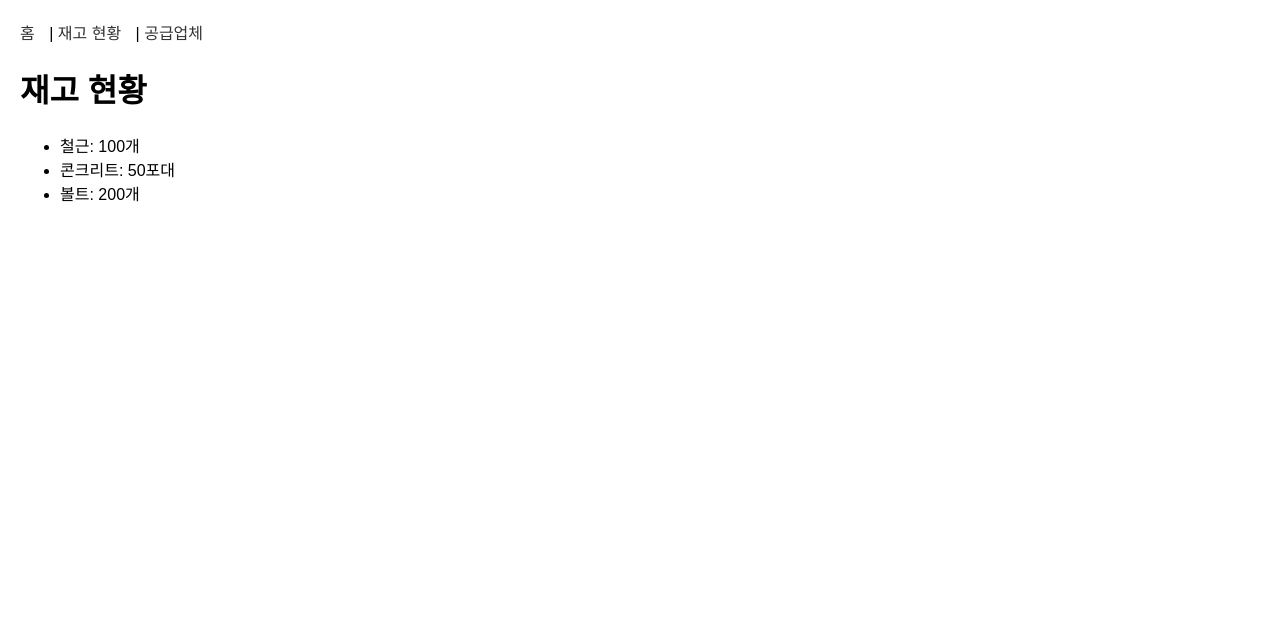
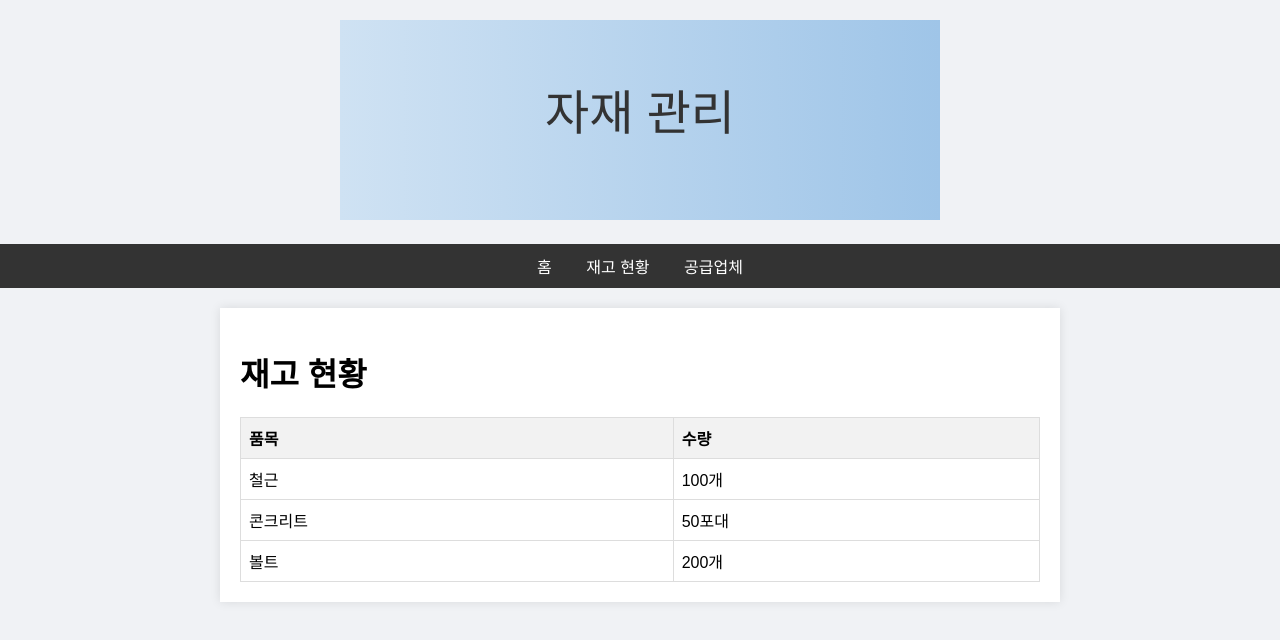
Before and after one commit to wnstj999/testing, a plain HTML site: page inventory.html in a window 1280 px wide. Drawn offline with Linux system fonts and the light colour scheme.

Commit message:
Style materials management pages

```diff
--- a/inventory.html
+++ b/inventory.html
@@ -6,16 +6,26 @@
   <link rel="stylesheet" href="style.css">
 </head>
 <body>
+  <header>
+    <img src="banner.svg" alt="자재 관리 배너" width="600" height="200">
+  </header>
   <nav>
-    <a href="index.html">홈</a> |
-    <a href="inventory.html">재고 현황</a> |
+    <a href="index.html">홈</a>
+    <a href="inventory.html">재고 현황</a>
     <a href="suppliers.html">공급업체</a>
   </nav>
-  <h1>재고 현황</h1>
-  <ul>
-    <li>철근: 100개</li>
-    <li>콘크리트: 50포대</li>
-    <li>볼트: 200개</li>
-  </ul>
+  <main>
+    <h1>재고 현황</h1>
+    <table>
+      <thead>
+        <tr><th>품목</th><th>수량</th></tr>
+      </thead>
+      <tbody>
+        <tr><td>철근</td><td>100개</td></tr>
+        <tr><td>콘크리트</td><td>50포대</td></tr>
+        <tr><td>볼트</td><td>200개</td></tr>
+      </tbody>
+    </table>
+  </main>
 </body>
 </html>
--- a/style.css
+++ b/style.css
@@ -1,15 +1,50 @@
 body {
   font-family: Arial, sans-serif;
-  margin: 20px;
+  margin: 0;
+  background-color: #f0f2f5;
 }
+
+header {
+  text-align: center;
+  padding: 20px 0;
+}
+
 nav {
-  margin-bottom: 20px;
+  background-color: #333;
+  padding: 10px;
+  text-align: center;
 }
+
 nav a {
-  margin-right: 10px;
+  margin: 0 15px;
   text-decoration: none;
-  color: #333;
+  color: #fff;
 }
+
 nav a:hover {
-  text-decoration: underline;
+  color: #ffd700;
 }
+
+main {
+  max-width: 800px;
+  margin: 20px auto;
+  background: #fff;
+  padding: 20px;
+  box-shadow: 0 0 10px rgba(0,0,0,0.1);
+}
+
+table {
+  width: 100%;
+  border-collapse: collapse;
+  margin-top: 10px;
+}
+
+th, td {
+  border: 1px solid #ddd;
+  padding: 8px;
+  text-align: left;
+}
+
+th {
+  background-color: #f2f2f2;
+}
```
Also changed, not shown: index.html (+9 -4 lines), suppliers.html (+18 -8 lines), banner.svg (added).
